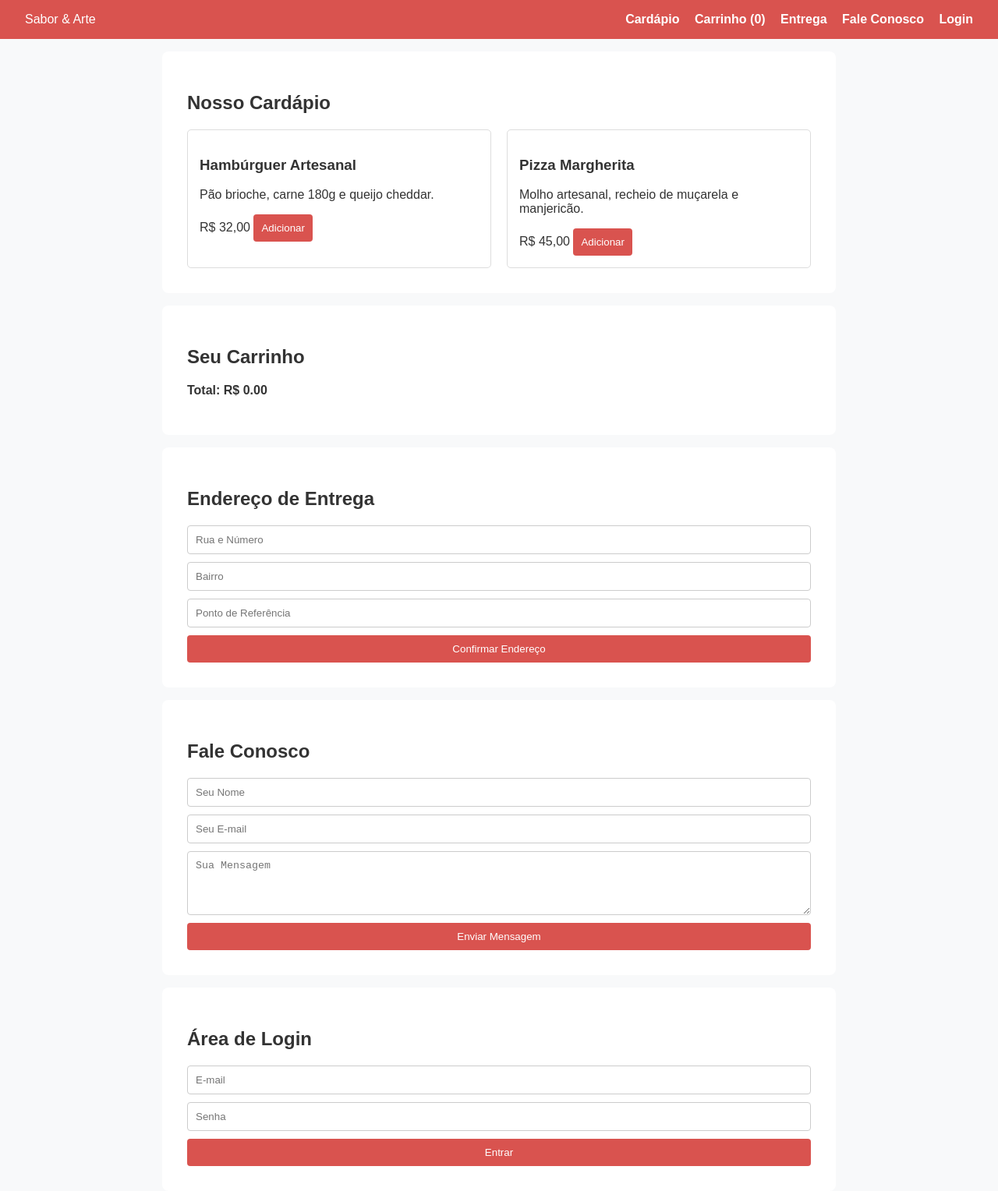
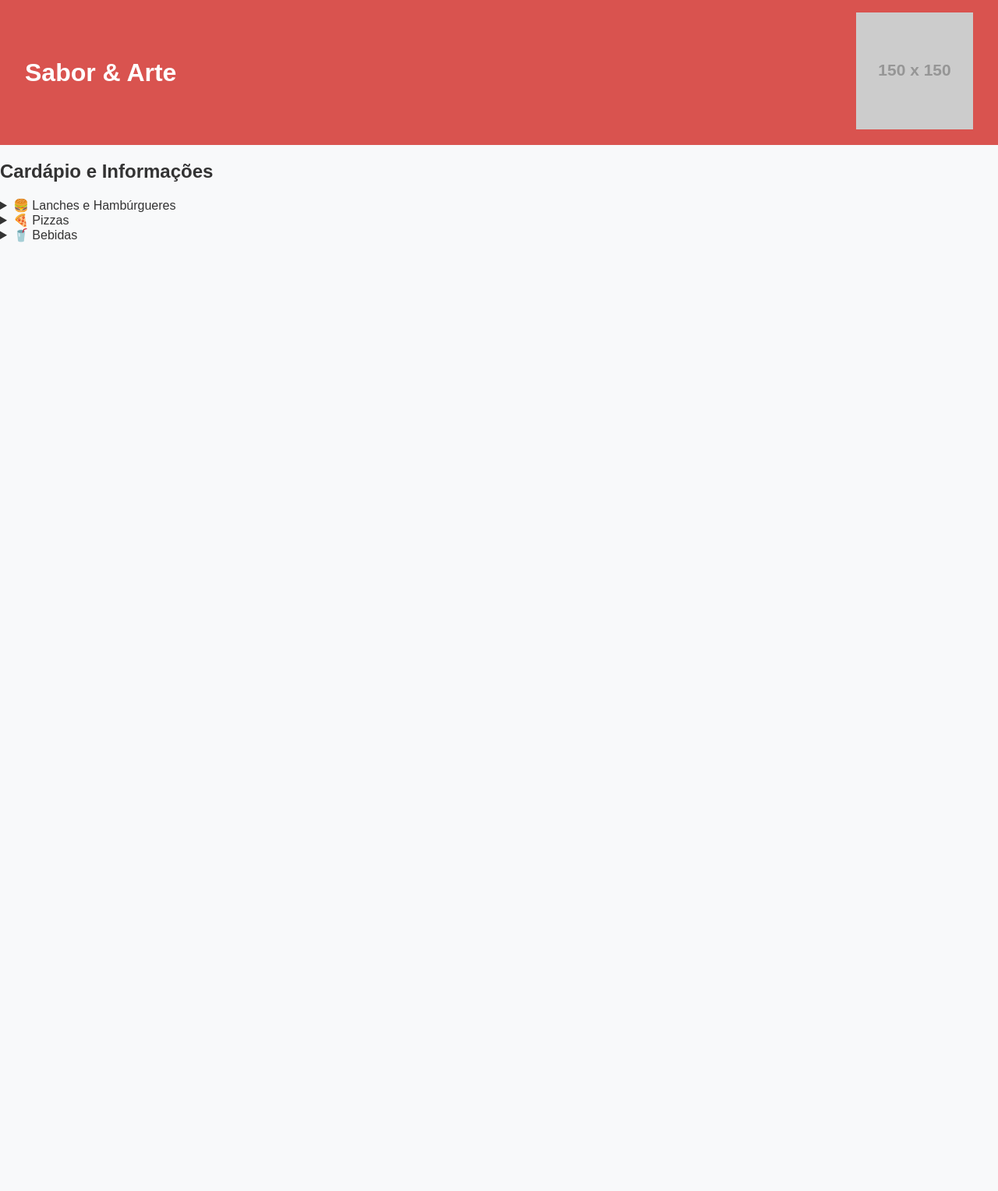
Before and after one commit to noelle-ee/emanuelle-restaurante-da-lacey, a plain HTML site: page index.html in a window 1280 px wide. Shown: the whole page at 78% size. After the commit the page ends 800 px from the top, so only its background shows below. Drawn offline with Linux system fonts and the light colour scheme; placeholder pictures from the web are drawn by us.

Commit message:
Update index.html

```diff
--- a/index.html
+++ b/index.html
@@ -8,70 +8,50 @@
 </head>
 <body>
 
-    <header>
-        <div class="logo">Sabor & Arte</div>
-        <nav>
-            <a href="#cardapio">Cardápio</a>
-            <a href="#carrinho">Carrinho (<span id="cart-count">0</span>)</a>
-            <a href="#entrega">Entrega</a>
-            <a href="#contato">Fale Conosco</a>
-            <a href="#login" class="btn-login">Login</a>
-        </nav>
+    <header class="topo-container">
+        <div class="logo">
+            <h1>Sabor & Arte</h1>
+        </div>
+        <div class="imagem-topo">
+            <img src="https://via.placeholder.com/150" alt="Prato principal">
+        </div>
     </header>
 
-    <section id="cardapio" class="container">
-        <h2>Nosso Cardápio</h2>
-        <div class="product-grid">
-            <div class="card">
-                <h3>Hambúrguer Artesanal</h3>
-                <p>Pão brioche, carne 180g e queijo cheddar.</p>
-                <span>R$ 32,00</span>
-                <button onclick="adicionarAoCarrinho('Hambúrguer Artesanal', 32)">Adicionar</button>
+    <main class="menu-container">
+        <h2>Cardápio e Informações</h2>
+
+        <details>
+            <summary>🍔 Lanches e Hambúrgueres</summary>
+
+            <div class="opcao-conteudo">
+                <p><strong>Hambúrguer Artesanal</strong> - R$ 32,00</p>
+                <p>Carne 180g, queijo e salada.</p>
+                <button>Adicionar ao Carrinho</button>
             </div>
-            <div class="card">
-                <h3>Pizza Margherita</h3>
-                <p>Molho artesanal, recheio de muçarela e manjericão.</p>
-                <span>R$ 45,00</span>
-                <button onclick="adicionarAoCarrinho('Pizza Margherita', 45)">Adicionar</button>
+
+        </details>
+
+        <details>
+            <summary>🍕 Pizzas</summary>
+
+            <div class="opcao-conteudo">
+                <p><strong>Pizza Margherita</strong> - R$ 45,00</p>
+                <p>Molho, muçarela e manjericão.</p>
+                <button>Adicionar ao Carrinho</button>
             </div>
-        </div>
-    </section>
 
-    <section id="carrinho" class="container">
-        <h2>Seu Carrinho</h2>
-        <ul id="lista-carrinho"></ul>
-        <p><strong>Total: R$ <span id="total-price">0.00</span></strong></p>
-    </section>
+        </details>
 
-    <section id="entrega" class="container">
-        <h2>Endereço de Entrega</h2>
-        <form>
-            <input type="text" placeholder="Rua e Número" required>
-            <input type="text" placeholder="Bairro" required>
-            <input type="text" placeholder="Ponto de Referência">
-            <button type="submit">Confirmar Endereço</button>
-        </form>
-    </section>
+        <details>
+            <summary>🥤 Bebidas</summary>
 
-    <section id="contato" class="container">
-        <h2>Fale Conosco</h2>
-        <form>
-            <input type="text" placeholder="Seu Nome" required>
-            <input type="email" placeholder="Seu E-mail" required>
-            <textarea placeholder="Sua Mensagem" rows="4" required></textarea>
-            <button type="submit">Enviar Mensagem</button>
-        </form>
-    </section>
+            <div class="opcao-conteudo">
+                <p><strong>Suco Natural</strong> - R$ 10,00</p>
+                <button>Adicionar ao Carrinho</button>
+            </div>
 
-    <section id="login" class="container">
-        <h2>Área de Login</h2>
-        <form>
-            <input type="email" placeholder="E-mail" required>
-            <input type="password" placeholder="Senha" required>
-            <button type="submit">Entrar</button>
-        </form>
-    </section>
+        </details>
+    </main>
 
-    <script src="script.js"></script>
 </body>
 </html>
```
